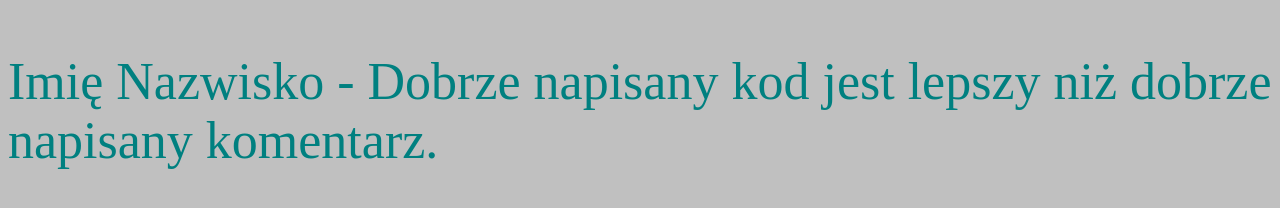
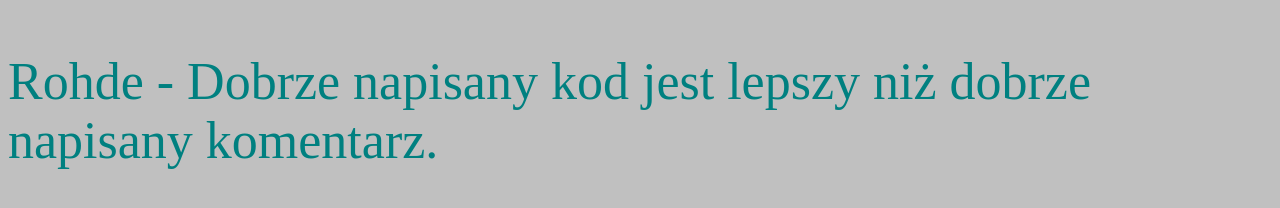
Before and after one commit to BonkAddict420/CSS, a plain HTML site: page rohd_z5_4.html in a window 1280 px wide. Drawn offline with Linux system fonts and the light colour scheme.

Commit message:
Update rohd_z5_4.html

```diff
--- a/rohd_z5_4.html
+++ b/rohd_z5_4.html
@@ -6,8 +6,6 @@
     <title>Styl Liniowy</title>
 </head>
 <body bgcolor="silver">
-    <p style="color: #008080; font-size: 52px;">
-        Imię Nazwisko - Dobrze napisany kod jest lepszy niż dobrze napisany komentarz.
-    </p>
+    <p style="color: #008080; font-size: 52px;">Rohde - Dobrze napisany kod jest lepszy niż dobrze napisany komentarz.</p>
 </body>
 </html>
```
